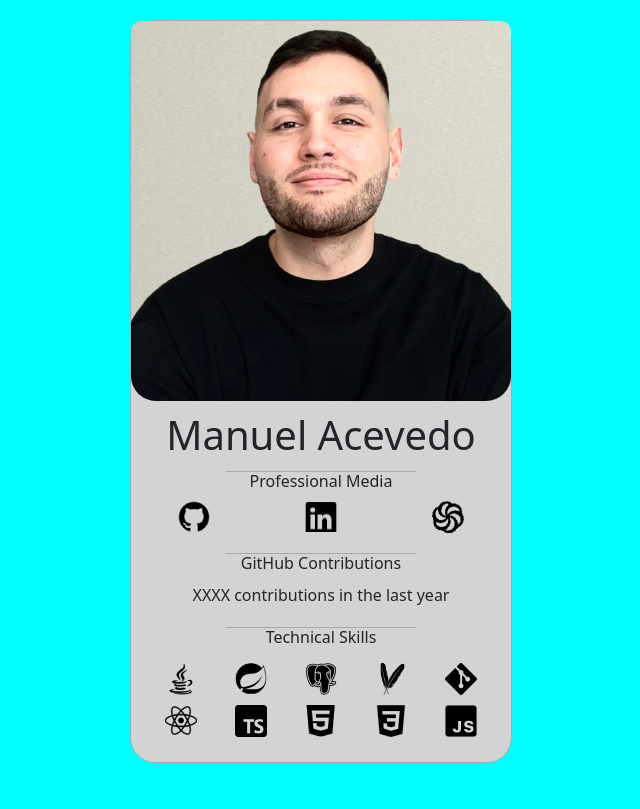
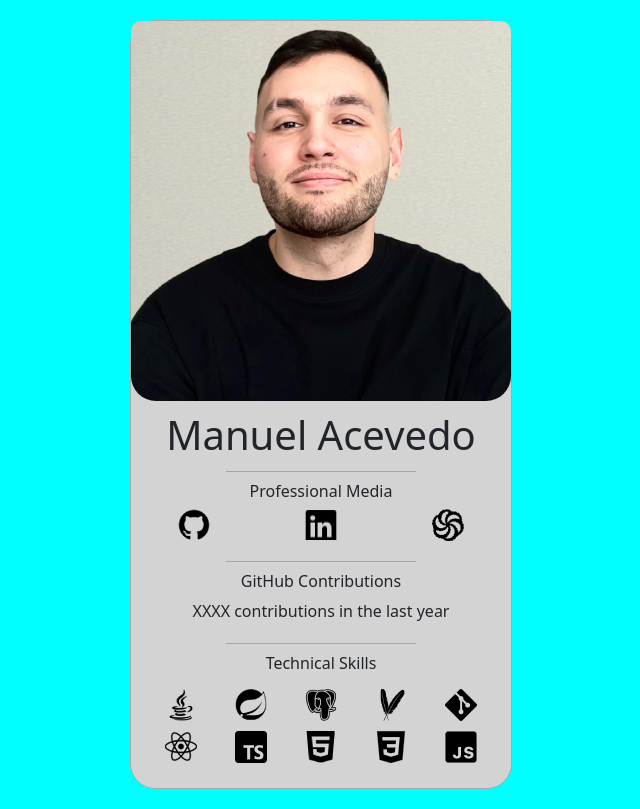
Before and after one commit to acolote1998/mySiteProject, a plain HTML site: page src/index.html in a window 1280 px wide. Shown: the whole page, without its empty margins (319-959 px from the left). Drawn offline with nearby package versions, Linux system fonts and the light colour scheme; files whose address does not match are found by name.

Commit message:
replacing top border with hr tag

```diff
--- a/src/global.css
+++ b/src/global.css
@@ -5,8 +5,7 @@ body {
     justify-content: center;
 }
 
-h6 {
-    border-top: 1px solid darkgray;
+hr {
     width: 50%; /* or whatever % or px you want */
     margin: 10px auto; /* centers it horizontally */
 }
--- a/src/index.html
+++ b/src/index.html
@@ -13,6 +13,7 @@
     <img class="profilePicture" src="C:\s\CSS\MySite\src\img\profilePicture.png">
     <header>
         <h1>Manuel Acevedo</h1>
+        <hr>
         <h6 style="text-align: center">Professional Media</h6>
         <div class="header_media">
             <div>
@@ -37,11 +38,13 @@
     </header>
     <main>
         <section class="contributions_section">
+            <hr>
             <h6 style="text-align: center">GitHub Contributions</h6>
             <span>
                 XXXX contributions in the last year
             </span>
         </section>
+        <hr>
         <h6 style="text-align: center">Technical Skills</h6>
         <section class="technologies_section">
             <div class="technologies_top_row">
```
